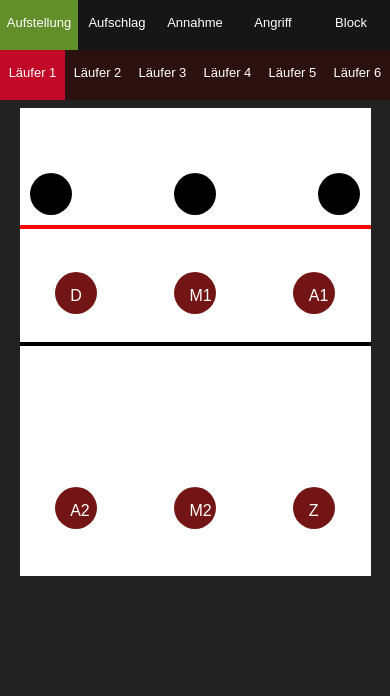
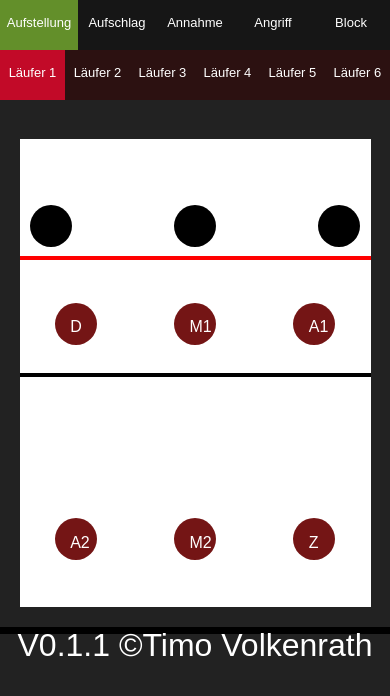
Before and after one commit to 2000Timo/Laufersystem, a plain HTML site: page index.html in a window 390 px wide. Drawn offline with Linux system fonts and the light colour scheme.

Commit message:
Versionierung

```diff
--- a/Feld.css
+++ b/Feld.css
@@ -31,7 +31,7 @@ Linie.dreiMeter{
         width: 90vw;
         height: 120vw;
         margin-left: 5vw;
-        margin-top: 2vw;
+        margin-top: 10vw;
     }
     feld > Linie.Netz{
         top: 30vw;
--- a/Menu.css
+++ b/Menu.css
@@ -47,4 +47,18 @@ auswahl.läufer:hover:not(auswahl.läufer.active){
         margin: 0;
         font-size: 13px;
     }
-  }
+}
+
+
+boden{
+    position: relative;
+    bottom: 0;
+    float: left;
+    width: 100%;
+    height: 2vw;
+    background-color: black;
+    color: white;
+    text-align: center;
+    margin-top: 5vw;
+    font-size: 2em;
+}
--- a/index.html
+++ b/index.html
@@ -53,8 +53,8 @@
         <spielertext>M2</spielertext>
       </spieler>
     </mannschaft>
-
   </feld>
+  <boden>V0.1.1 ©Timo Volkenrath</boden>
 
 <script src="script.js"></script>
 </body>
--- a/script.js
+++ b/script.js
@@ -9,20 +9,12 @@ var screenwidth;
 var mobile = false;
 
 
-
-function laufer(pos){
-    läufer = pos;
-    document.getElementById("test").innerHTML = "Läufer " + läufer;
-}
-
 function myFunction() {
   if (window.matchMedia(("max-width: 850px").matches)) { // If media query matches
     mobile = true;
-    alert("test");
     var y = document.getElementsByClassName("active läufer")[0].id;
     läuferÄndern(y);
   } else {
-    alert(window.matchMedia(("max-width: 850px")));
     mobile = false;
     var y = document.getElementsByClassName("active läufer")[0].id;
     läuferÄndern(y);
```
